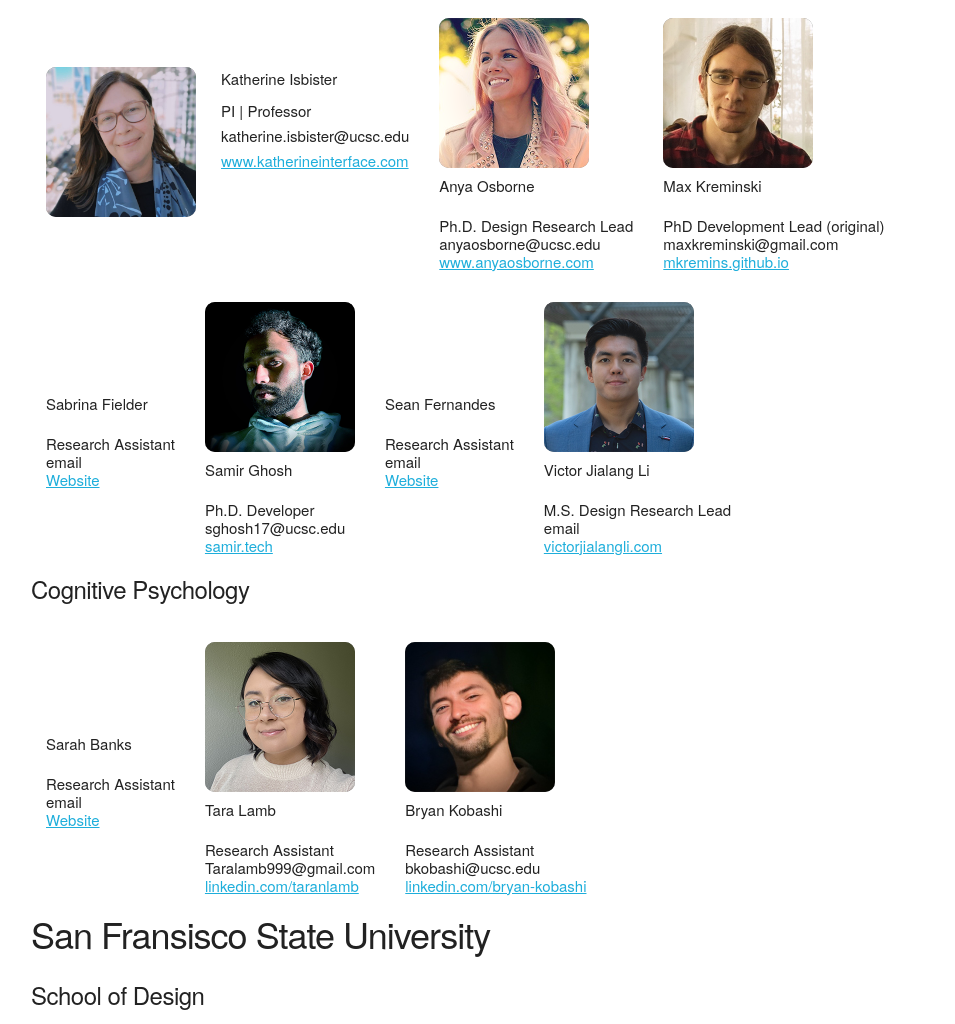
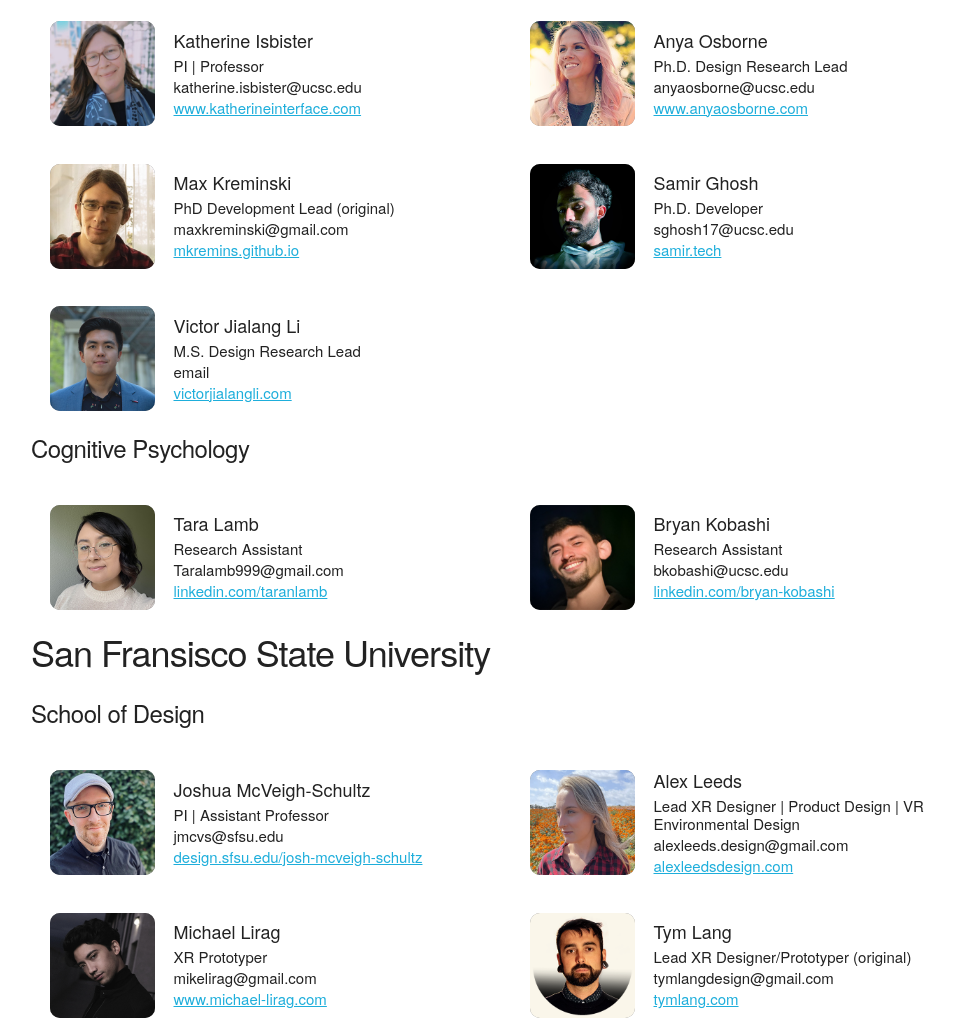
Before and after one commit to smrghsh/ssp-website, a plain HTML site: page index.html in a window 1280 px wide. Shown: the part 1983-3007 px from the top of the page, without its empty margins (129-1084 px from the left). Drawn offline with Linux system fonts and the light colour scheme.

Commit message:
add: better columns closer to figma

```diff
--- a/index.html
+++ b/index.html
@@ -67,79 +67,99 @@
             <h5>Baskin School of Engineering | Department of Computational Media</h5>
             <div class="people">
                 <div class="u-max-full-width person">
-                    <img src="images/Katherine Isbister copy.jpg">
-                    <div class="float-right">
+                    <img  src="images/Katherine Isbister copy.jpg">
+                    <!-- <div class="float-right"> -->
+                        <div class="person-info">
                         <h6>Katherine Isbister</h6>
                         <p>PI | Professor</p>
                         <p class="email">katherine.isbister@ucsc.edu</p>
                         <p><a href="http://www.katherineinterface.com ">www.katherineinterface.com</a></p>
-                    </div>
+                        </div>
+                    <!-- </div> -->
                 </div>
                 <div class="u-max-full-width person">
                     <img src="images/anyaosborne.png">
+                    <div class="person-info">
                     <h6>Anya Osborne</h6>
                     <p>Ph.D. Design Research Lead</p>
                     <p class="email">anyaosborne@ucsc.edu</p>
                     <p><a href="https://www.anyaosborne.com/">www.anyaosborne.com</a></p>
+                    </div>
                 </div>
                 <div class="u-max-full-width person">
                     <img src="images/MaxKreminski.png">
+                    <div class="person-info">
                     <h6>Max Kreminski</h6>
                     <p>PhD Development Lead (original)</p>
                     <p class="email">maxkreminski@gmail.com</p>
                     <p><a href="https://mkremins.github.io">mkremins.github.io</a></p>
+                    </div>
                 </div>
-                <div class="u-max-full-width person">
+                <!-- <div class="u-max-full-width person">
                     <img src="">
+                    <div class="person-info">
                     <h6>Sabrina Fielder</h6>
                     <p>Research Assistant</p>
                     <p class="email">email</p>
                     <p><a href="">Website</a></p>
-                </div>
+                    </div>
+                </div> -->
                 <div class="u-max-full-width person">
                     <img src="images/samirghosh.png">
+                    <div class="person-info">
                     <h6>Samir Ghosh</h6>
                     <p>Ph.D. Developer</p>
                     <p class="email">sghosh17@ucsc.edu</p>
                     <p><a href="https://samir.tech/">samir.tech</a></p>
+                    </div>
                 </div>
-                <div class="u-max-full-width person">
+                <!-- <div class="u-max-full-width person">
                     <img>
+                    <div class="person-info">
                     <h6>Sean Fernandes</h6>
                     <p>Research Assistant</p>
                     <p class="email">email</p>
                     <p><a href="website">Website</a></p>
-                </div>
+                    </div>
+                </div> -->
                 <div class="u-max-full-width person">
                     <img src="images/victor.png">
+                    <div class="person-info">
                     <h6>Victor Jialang Li</h6>
                     <p>M.S. Design Research Lead</p>
                     <p class="email">email</p>
                     <p><a href="www.victorjialangli.com">victorjialangli.com</a></p>
+                    </div>
                 </div>
             </div>
             <h5>Cognitive Psychology</h5>
             <div class="people">
-                <div class="u-max-full-width person">
+                <!-- <div class="u-max-full-width person">
                     <img>
+                    <div class="person-info">
                     <h6>Sarah Banks</h6>
                     <p>Research Assistant</p>
                     <p class="email">email</p>
                     <p><a href="website">Website</a></p>
-                </div>
+                    </div>
+                </div> -->
                 <div class="u-max-full-width person">
                     <img src="images/Taralamb.png">
+                    <div class="person-info">
                     <h6>Tara Lamb</h6>
                     <p>Research Assistant</p>
                     <p class="email">Taralamb999@gmail.com</p>
                     <p><a href="http://linkedin.com/in/taranlamb">linkedin.com/taranlamb</a></p>
+                    </div>
                 </div>
                 <div class="u-max-full-width person">
                     <img src="images/bryankobashi.png">
+                    <div class="person-info">
                     <h6>Bryan Kobashi</h6>
                     <p>Research Assistant</p>
                     <p class="email">bkobashi@ucsc.edu </p>
                     <p><a href="https://www.linkedin.com/in/bryan-kobashi-4911541b2/">linkedin.com/bryan-kobashi</a></p>
+                    </div>
                 </div>
 
             </div>
@@ -149,38 +169,48 @@
             <div class="people">
                 <div class="u-max-full-width person">
                     <img src="images/joshua_mcveigh-schultz.png">
+                    <div class="person-info">
                     <h6>Joshua McVeigh-Schultz</h6>
                     <p>PI | Assistant Professor</p>
                     <p class="email">jmcvs@sfsu.edu</p>
                     <p><a href="https://design.sfsu.edu/josh-mcveigh-schultz">design.sfsu.edu/josh-mcveigh-schultz</a></p>
+                    </div>
                 </div>
                 <div class="u-max-full-width person">
                     <img src="images/alexleeds.png">
+                    <div class="person-info">
                     <h6>Alex Leeds</h6>
                     <p>Lead XR Designer | Product Design | VR Environmental Design</p>
                     <p class="email">alexleeds.design@gmail.com</p>
                     <p><a href="https://alexleedsdesign.com/">alexleedsdesign.com</a></p>
+                    </div>
                 </div>
                 <div class="u-max-full-width person">
                     <img src="images/MichaelLirag.png">
+                    <div class="person-info">
                     <h6>Michael Lirag</h6>
                     <p>XR Prototyper</p>
                     <p class="email">mikelirag@gmail.com</p>
                     <p><a href="https://www.michael-lirag.com">www.michael-lirag.com</a></p>
+                    </div>
                 </div>
                 <div class="u-max-full-width person">
                     <img src="images/TymLang.png">
+                    <div class="person-info">
                     <h6>Tym Lang</h6>
                     <p>Lead XR Designer/Prototyper (original)</p>
                     <p class="email">tymlangdesign@gmail.com</p>
                     <p><a href="http://tymlang.com/">tymlang.com</a></p>
+                    </div>
                 </div>
                 <div class="u-max-full-width person">
                     <img src="images/vanessacuevas.jpeg">
+                    <div class="person-info">
                     <h6>Vanessa Cuevas</h6>
                     <p>XR Prototyping | Project Management | Operation Design</p>
                     <p class="email">vanessancuevas@gmail.com</p>
                     <p><a href="https://www.linkedin.com/in/vanessancuevas/">linkedin.com/vanessacuevas</a></p>
+                    </div>
                 </div>
 
             </div>
@@ -188,17 +218,21 @@
             <div class="people">
                 <div class="u-max-full-width person">
                     <img src="images/caelen wang.jpeg">
+                    <div class="person-info">
                     <h6>Caelen Wang</h6>
                     <p>XR Developer</p>
                     <p class="email">ywang36@sfsu.edu</p>
                     <p><a href="https://www.linkedin.com/in/caelenw/">linkedin.com/caelenw</a></p>
+                    </div>
                 </div>
                 <div class="u-max-full-width person">
                     <img src="images/georgebutler.jpg">
+                    <div class="person-info">
                     <h6>George Butler</h6>
                     <p>Lead VR/XR Developer</p>
                     <p class="email">georgebutleriv@gmail.com</p>
                     <p><a href="http://georgebutler.dev/">georgebutler.dev</a></p>
+                    </div>
                 </div>
 
             </div>
@@ -206,45 +240,57 @@
             <div class="people">
                 <div class="u-max-full-width person">
                     <img src="images/DianaSanchez.png">
+                    <div class="person-info">
                     <h6>Dr. Diana R. Sanchez</h6>
                     <p>PI | Assistant Professor</p>
                     <p class="email">SanchezDianaR@sfsu.edu</p>
                     <p><a href="https://worktechlab.weebly.com/diana-r-sanchez-phd.html">worktechlab.weebly.com/diana-r-sanchez-phd</a></p>
+                    </div>
                 </div>
                 <div class="u-max-full-width person">
                     <img src="images/Daniel Diaz.png">
+                    <div class="person-info">
                     <h6>Daniel Diaz</h6>
                     <p>Lead Research Assistant</p>
                     <p class="email">danieldiaz0098@gmail.com</p>
                     <p><a href="https://www.linkedin.com/in/dsdiaz/">linkedin.com/dsdiaz</a></p>
+                    </div>
                 </div>
                 <div class="u-max-full-width person">
                     <img src="images/john.png">
+                    <div class="person-info">
                     <h6>John Majoubi</h6>
                     <p>Research Associate</p>
                     <p class="email">John.majoubi@gmail.com</p>
                     <p><a href="https://www.linkedin.com/in/john-majoubi-a65065196">linkedin.com/john-majoubi</a></p>
+                    </div>
                 </div>
                 <div class="u-max-full-width person">
                     <img src="images/diana-baldovinos.jpeg">
+                    <div class="person-info">
                     <h6>Diana Baldovinos</h6>
                     <p>Research Assistant</p>
                     <p class="email">dianabaldovinos@gmail.com</p>
                     <p><a href="https://www.linkedin.com/in/diana-baldovinos-b039b6161/">linkedin.com/diana-baldovinos</a></p>
+                    </div>
                 </div>
                 <div class="u-max-full-width person">
                     <img src="images/hisel.png">
+                    <div class="person-info">
                     <h6>Hisel Esquivel</h6>
                     <p>Lead Research Assistant</p>
                     <p class="email">hiselesquivel97@gmail.com</p>
                     <p><a href="http://www.linkedin.com/in/hisel-esquivel-b6bb11258">linkedin.com/hisel-esquivel</a></p>
+                    </div>
                 </div>
                 <div class="u-max-full-width person">
                     <img src="images/phil.png">
+                    <div class="person-info">
                     <h6>Philip Farillas</h6>
                     <p>Lead Research Assistant</p>
                     <p class="email">Farillas.Philip@gmail.com</p>
                     <p><a href="https://www.linkedin.com/in/philip-farillas-200056103/">linkedin.com/in/philip-farillas</a></p>
+                    </div>
                 </div>
 
             </div>
--- a/style.css
+++ b/style.css
@@ -1,41 +1,53 @@
 .people{
     /* display: grid; */
     /* grid-template-columns: repeat(auto-fill); */
-    display: flex;
+    /* display: flex;
     flex-direction: row;
     flex-wrap: wrap;
     justify-content: flex-start;
     align-content: flex-start;
-    align-items: center;
+    align-items: center; */
+    display: grid;
+  grid-template-columns: repeat(2, 1fr);
 
 }
 
-.float-right {
-    float:right;
-    padding-left: 25px;
-    line-height: 0em;
-    vertical-align: center;
-}
 .person {
-    text-align: left;
-    order: 0;
+    grid-column: span 1;
+    /* text-align: left; */
+    /* order: 0; */
     flex: 0 1 auto;
     align-self: auto;
     margin: 1em 1em 1em 1em;
+    display: flex;
+	justify-content: flex-start;
+	align-items: center;
+    /* display: grid; */
+    /* grid-template-rows: 1fr 1fr; */
+}
 
-}
 .person > img {
-    max-width: 10em;
-    max-height: 10em;
+    flex: 0 1 auto;
+    margin: .25em;
+    max-width: 7em;
+    max-height: 7em;
+    min-width: 7em;
+    min-height: 7em;
     background-color: grey;
     border-radius: .66em;
 
 }
-.person > float-right > h6 {
-    line-height: 1em;
-    margin-bottom: 0.4em;
-    font-weight: bold;
+
+.person-info {
+    flex: 0 1 auto;
+    padding-left:1em;
 }
-.person > p {line-height: 1em;
+.person-info > h6{
+    font-size: 1.2em;
+    line-height: 1.4em;
     margin-bottom: 0.2em;
 }
+.person-info > p {
+    line-height: 1.2em;
+    margin-bottom: 0.2em;
+}
```
